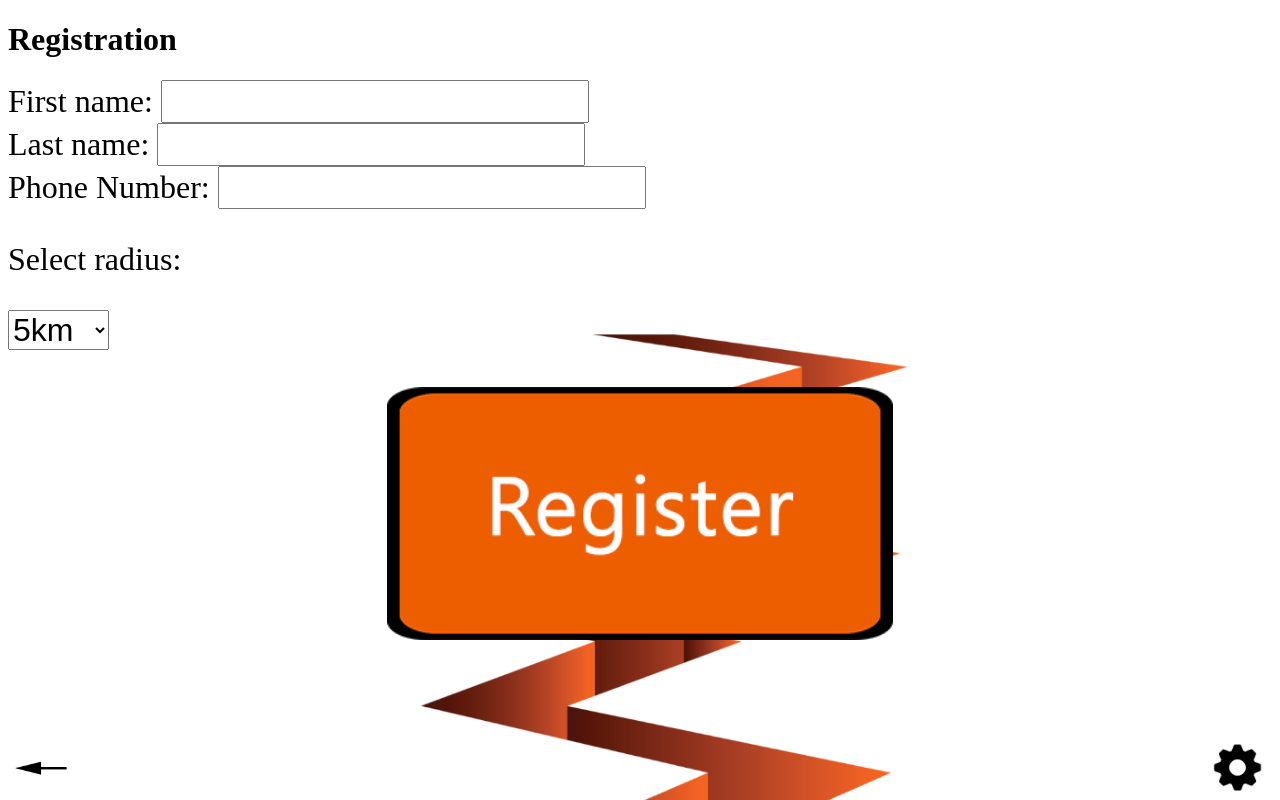
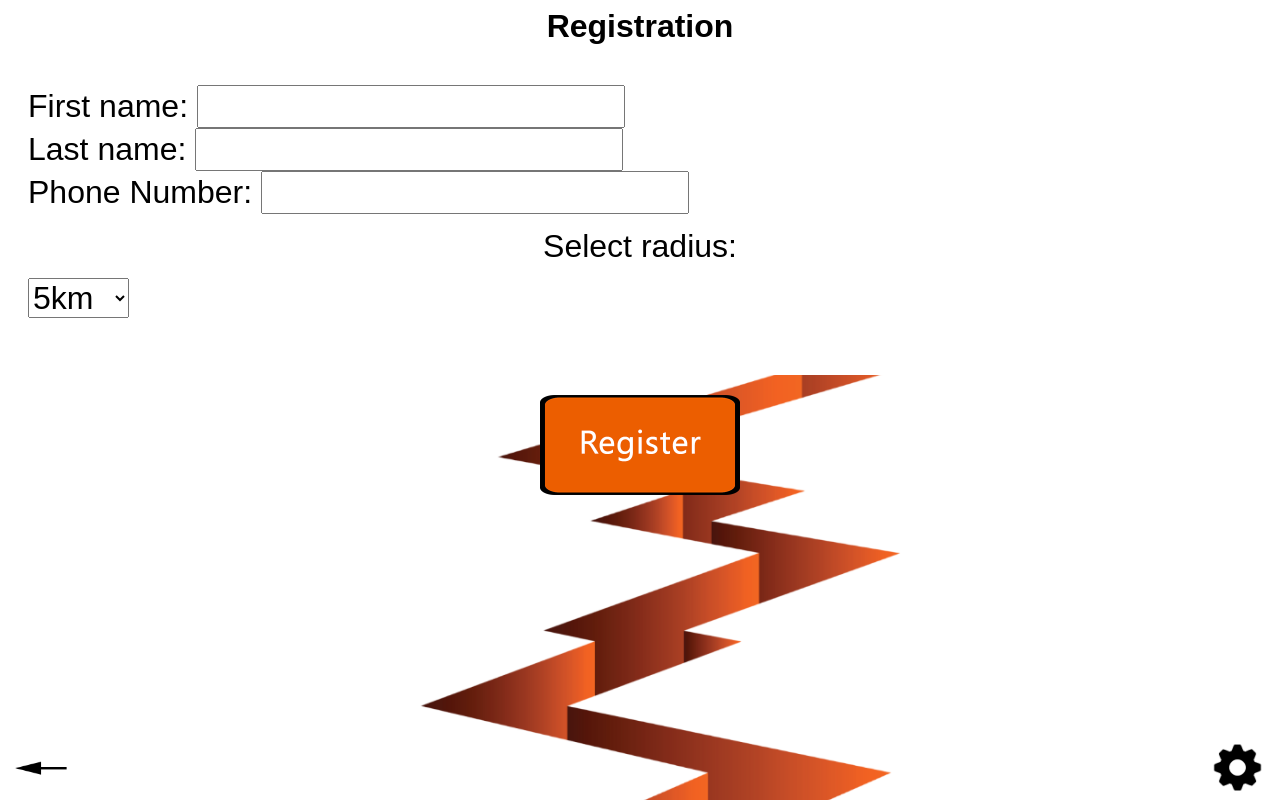
Before and after one commit to IrakliGurgenidze/HackRPI2019, a website: page HackRPI2019/two.html in a window 1280 px wide. Drawn offline with Linux system fonts and the light colour scheme.

Commit message:
Updates all pages

```diff
--- a/HackRPI2019/file.css
+++ b/HackRPI2019/file.css
@@ -1,7 +1,7 @@
 h1{
 	color:black;
 	font-family: Arial, Helvetica, sans-serif;
-	font-size:40px;
+	font-size:200%;
 	font-weight: bold;
 	margin: auto;
 	text-align: center;
@@ -16,6 +16,11 @@ p1{
 	text-align: center;
 
 
+}
+
+.generic{
+	font-size: 200%;
+	font-family: Arial, Helvetica, sans-serif;
 }
 
 .container{
@@ -86,6 +91,15 @@ p{
     max-width: 65px;
 }
 
+.register
+{
+	display: block;
+    margin-right: auto;
+    margin-left: auto;
+    max-width: 200px;
+    max-height: 100px
+}
+
 .return
 {
 	position: fixed;
--- a/HackRPI2019/two.html
+++ b/HackRPI2019/two.html
@@ -1,6 +1,7 @@
 <!DOCTYPE html>
 <html>
   <head>
+    <link rel="stylesheet" type="text/css" href="file.css">
   </head>
   <meta name="viewport" content="width=device-width, initial-scale=1.0">
   <style>
@@ -42,10 +43,11 @@
   }
   </style>
   <body>
-        <h1 style="font-size:200%;">Registration</h1>
-        <form style="font-size:200%;">
+        <h1>Registration</h1>
+        <div class="box-1">
+            <form style="font-size:200%; font-family: Arial;">
             First name:
-          <input  style="font-size:100%;" type="text" name="firstname">
+            <input  style="font-size:100%;", style="font-family: Arial" type="text" name="firstname">
             <br>
             Last name:
             <input  style="font-size:100%;" type="text" name="lastname">
@@ -64,9 +66,10 @@
           <br><br>
           <!--<input type="submit" value="Submit">-->
           </form>
+        </div>
 
         <a href="five.html">
-            <img src="register.png" width="100" class = "center"/>
+            <img src="register.png" class = "register"/>
         </a>
 
         <a href="setting.html">
```
Also changed, not shown: HackRPI2019/five.html (+5 -0 lines), HackRPI2019/one.html (+0 -3 lines). Lines whose indentation alone changed are shown as unchanged.
